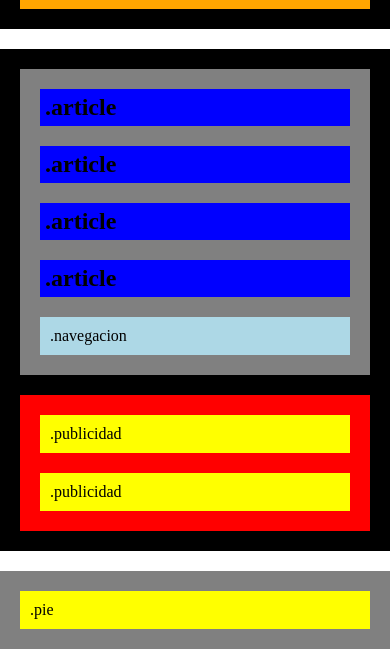
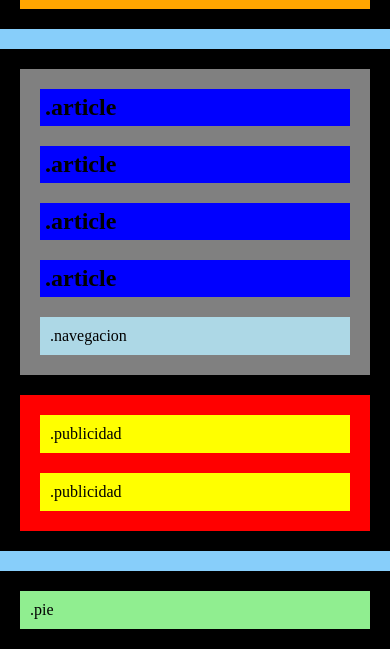
Before and after one commit to DaniloEspinosa/sprint1-itacademy, a plain HTML site: page index.html in a window 390 px wide. Shown: the part 322-971 px from the top of the page. Drawn offline with Linux system fonts and the light colour scheme.

Commit message:
nivel 2 ejercicio 4

```diff
--- a/style.css
+++ b/style.css
@@ -6,6 +6,10 @@
     border: none;
     outline: none;
     box-sizing: content-box;
+}
+
+body {
+    background-color: lightcoral;
 }
 
 .container {
@@ -111,11 +115,11 @@ main {
 }
 
 footer {
-    background-color: gray;
+    background-color: black;
     padding: 20px;
 
     .pie {
-        background-color: yellow;
+        background-color: lightgreen;
         padding: 10px;
 
     }
@@ -123,6 +127,10 @@ footer {
 }
 
 @media (max-width: 768px) {
+
+    body {
+        background-color: yellow;
+    }
 
     header {
 
@@ -186,6 +194,11 @@ footer {
 }
 
 @media (max-width:576px) {
+
+    body {
+        background-color: lightskyblue;
+    }
+
     main {
         .principal {
             .articles {
```
